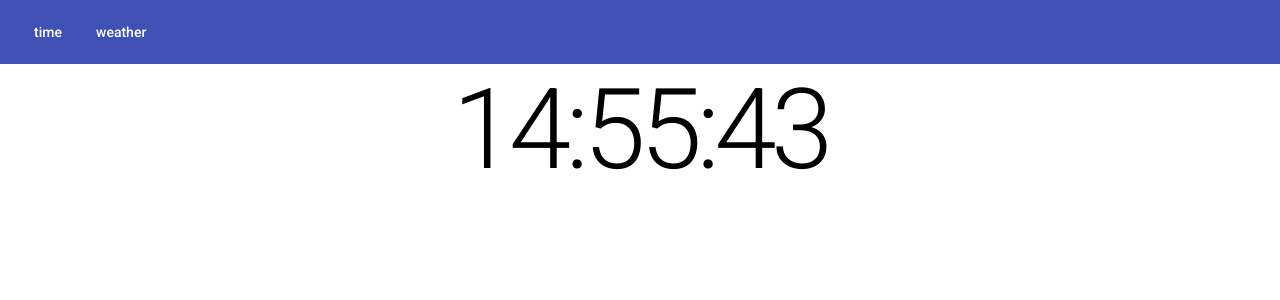
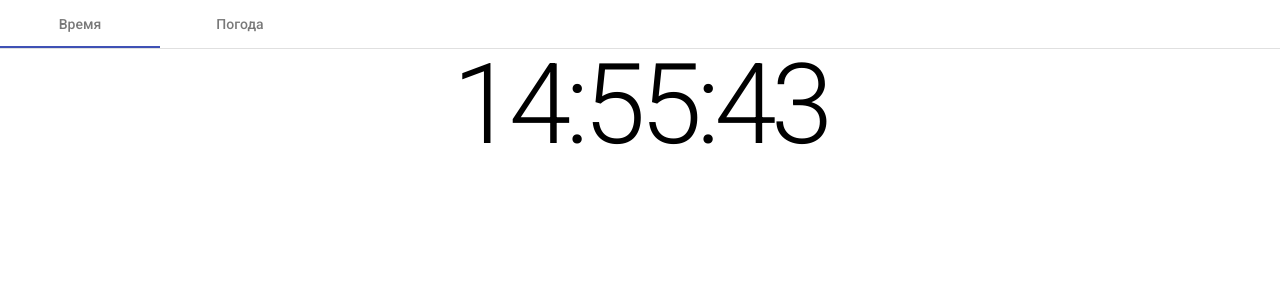
Before and after one commit to dkrasiev/weather, an Angular app: page /time in a window 1280 px wide. Shown: the top 300 px of the page. Built offline with nearby package versions, Linux system fonts and the light colour scheme.

Commit message:
add tabs

```diff
--- a/src/app/app.component.html
+++ b/src/app/app.component.html
@@ -1,10 +1,16 @@
-<mat-toolbar color="primary">
+<!-- <mat-toolbar color="primary"> -->
 
-  <button mat-button >time</button>
-  <button mat-button >weather</button>
+  <mat-tab-group>
+    <mat-tab label="Время">
+      <app-time></app-time>
+    </mat-tab>
+    <mat-tab label="Погода">
+      <app-weather></app-weather>
+    </mat-tab>
+  </mat-tab-group>
 
-</mat-toolbar>
+<!-- </mat-toolbar> -->
 
-<div class="container">
+<!-- <div class="container">
   <router-outlet></router-outlet>
-</div>
+</div> -->
```
Also changed, not shown: src/app/shared/material.module.ts (+9 -2 lines).
